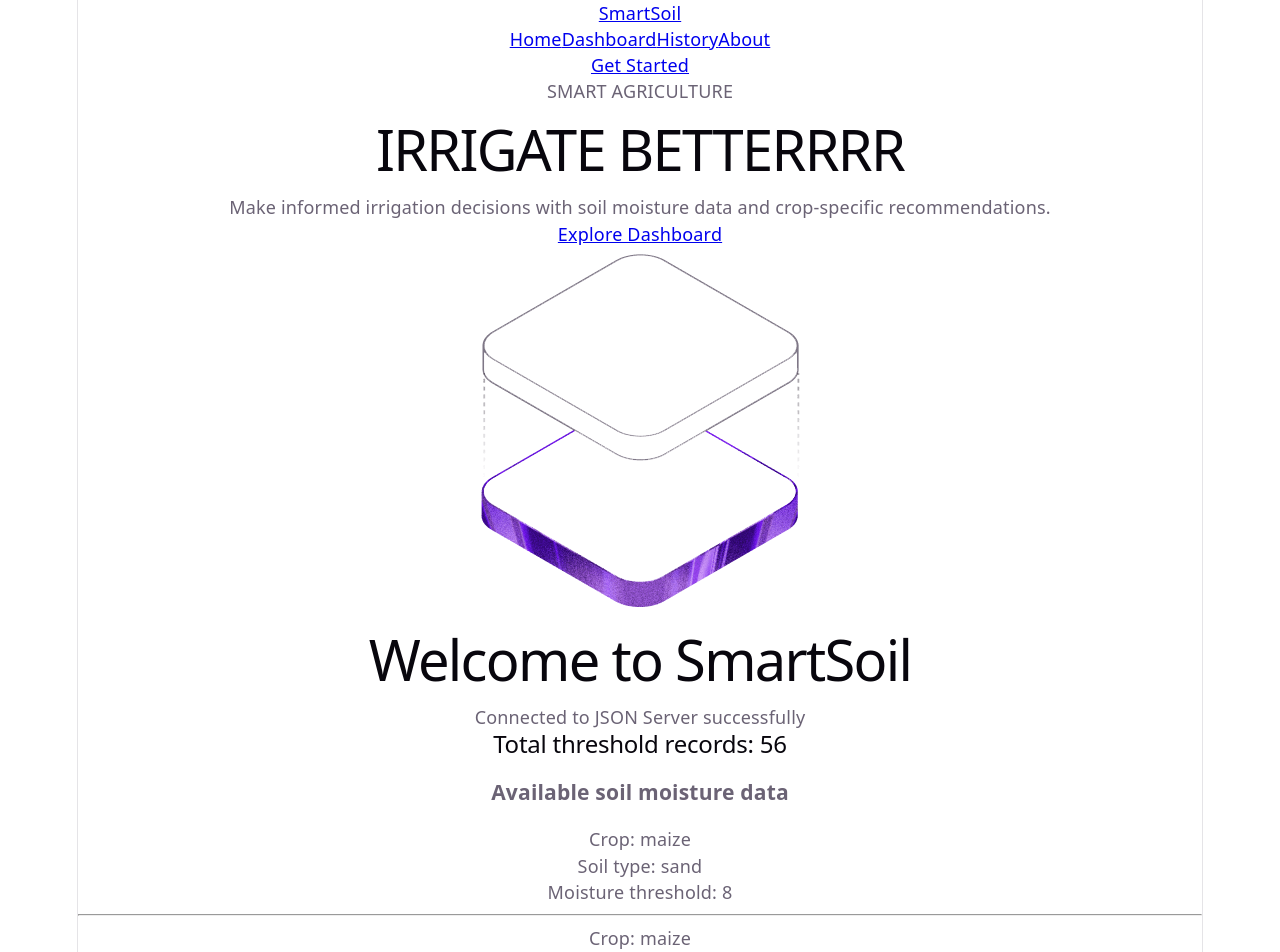
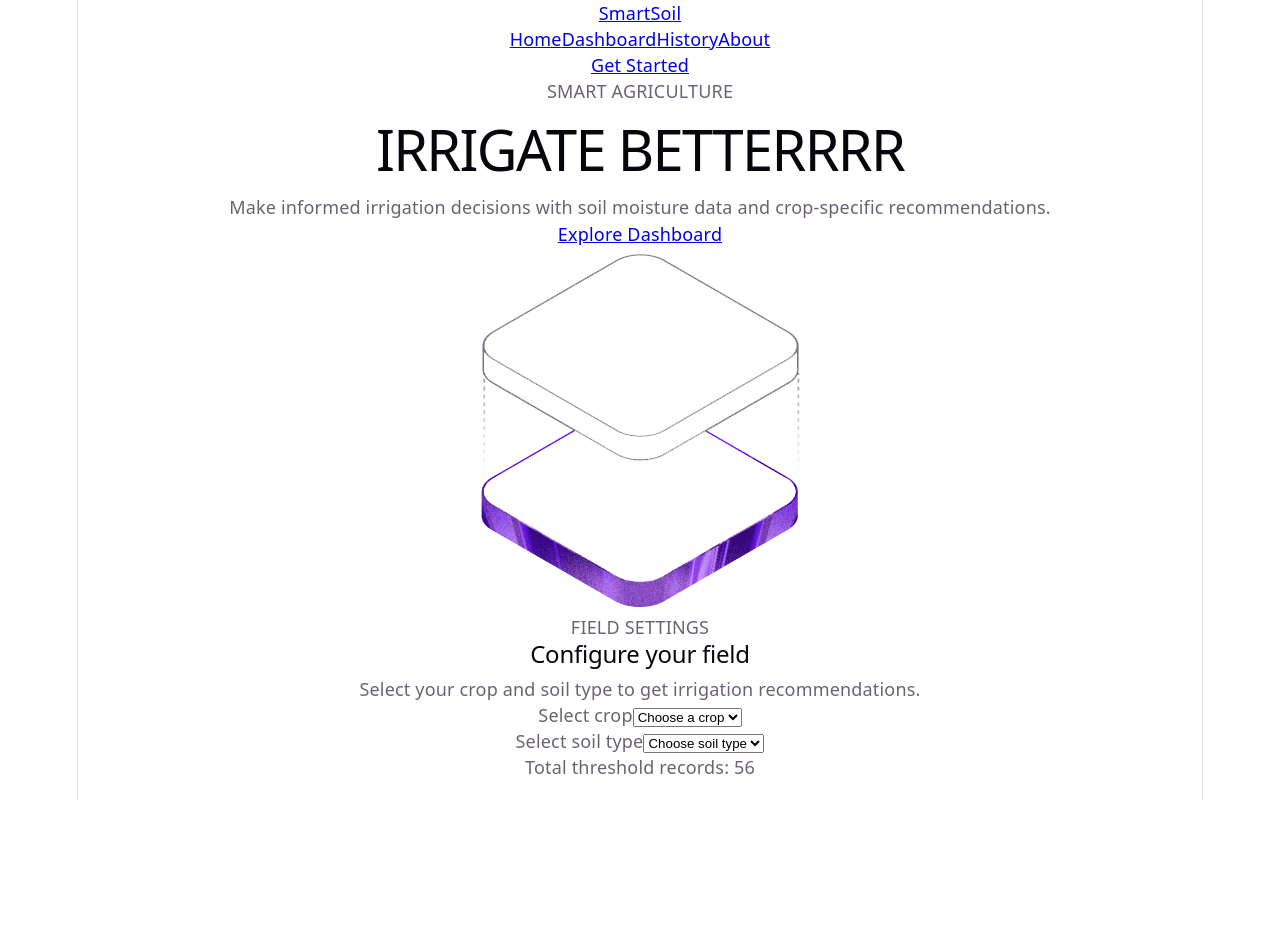
Before and after one commit to terecintamocheche-arch/SmartSoil-React, a React (Vite) app: page / in a window 1280 px wide. Shown: the top 952 px of the page. After the commit the page ends 800 px from the top, so only its background shows below. Built offline with nearby package versions, Linux system fonts and the light colour scheme; data requests are answered from the project's data file.

Commit message:
Connect filed configuration

```diff
--- a/src/App.jsx
+++ b/src/App.jsx
@@ -1,12 +1,17 @@
+
+import { useEffect, useState } from "react";
 import Navbar from "./components/Navbar";
 import Hero from "./components/Hero";
-import { useEffect, useState } from "react";
+import FieldConfiguration from "./components/FieldConfiguration";
 import "./App.css";
 
 function App() {
   const [thresholds, setThresholds] = useState([]);
   const [loading, setLoading] = useState(true);
   const [error, setError] = useState("");
+
+  const [selectedCrop, setSelectedCrop] = useState("");
+  const [selectedSoil, setSelectedSoil] = useState("");
 
   useEffect(() => {
     fetch("http://localhost:3001/thresholds")
@@ -26,8 +31,14 @@ function App() {
       });
   }, []);
 
+  const crops = [...new Set(thresholds.map((record) => record.crop))];
+
+  const soilTypes = [
+    ...new Set(thresholds.map((record) => record.soilType)),
+  ];
+
   if (loading) {
-    return <h2>Loading soil data.........</h2>;
+    return <h2>Loading soil data...</h2>;
   }
 
   if (error) {
@@ -37,22 +48,21 @@ function App() {
   return (
     <div>
       <Navbar />
-      <Hero />
-      <h1>Welcome to SmartSoil</h1>
-      <p>Connected to JSON Server successfully</p>
 
-      <h2>Total threshold records: {thresholds.length}</h2>
+      <main>
+        <Hero />
 
-      <h3>Available soil moisture data</h3>
+        <FieldConfiguration
+          crops={crops}
+          soilTypes={soilTypes}
+          selectedCrop={selectedCrop}
+          selectedSoil={selectedSoil}
+          onCropChange={setSelectedCrop}
+          onSoilChange={setSelectedSoil}
+        />
 
-      {thresholds.slice(0, 5).map((record) => (
-        <div key={record.id}>
-          <p>Crop: {record.crop}</p>
-          <p>Soil type: {record.soilType}</p>
-          <p>Moisture threshold: {record.threshold}</p>
-          <hr />
-        </div>
-      ))}
+        <p>Total threshold records: {thresholds.length}</p>
+      </main>
     </div>
   );
 }
```
